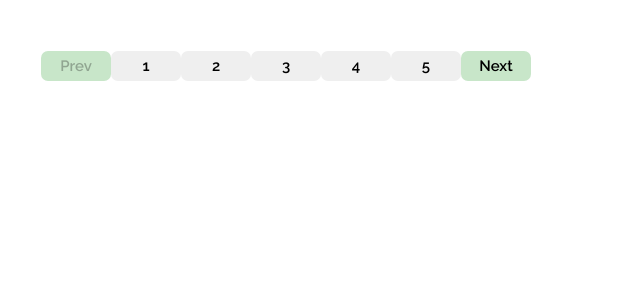
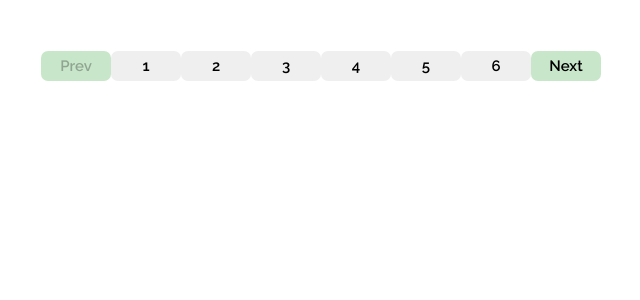
Before and after one commit to Mr-Hache/bidWiz-Frontend, a Next.js app: page /Componets/paginator in a window 1280 px wide. Shown: the top 300 px of the page, without its empty margins (215-855 px from the left). Built offline with nearby package versions, Linux system fonts and the light colour scheme.

Commit message:
aumentando una pagina

```diff
--- a/app/Componets/paginator/page.tsx
+++ b/app/Componets/paginator/page.tsx
@@ -52,7 +52,7 @@ interface PaginatorProps {
 export default function Paginator({ statePage }: PaginatorProps) {
   const dispatch = useAppDispatch();
   const page = useAppSelector((state) => state.filters.page);
-  const totalPages = 5;
+  const totalPages = 6;
 
   const handlePage = (newPage: number) => {
     if (newPage >= 1 && newPage <= totalPages) {
```
